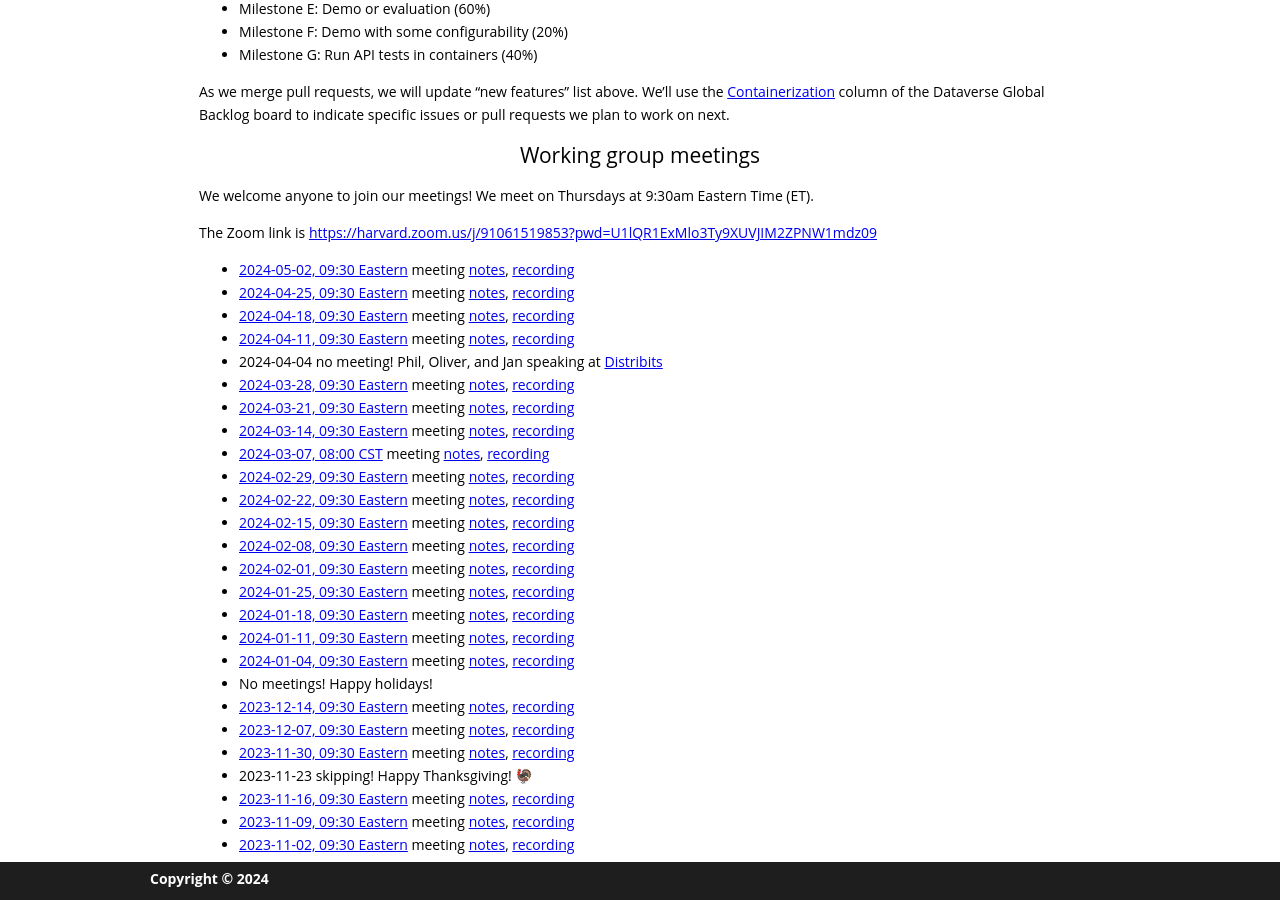
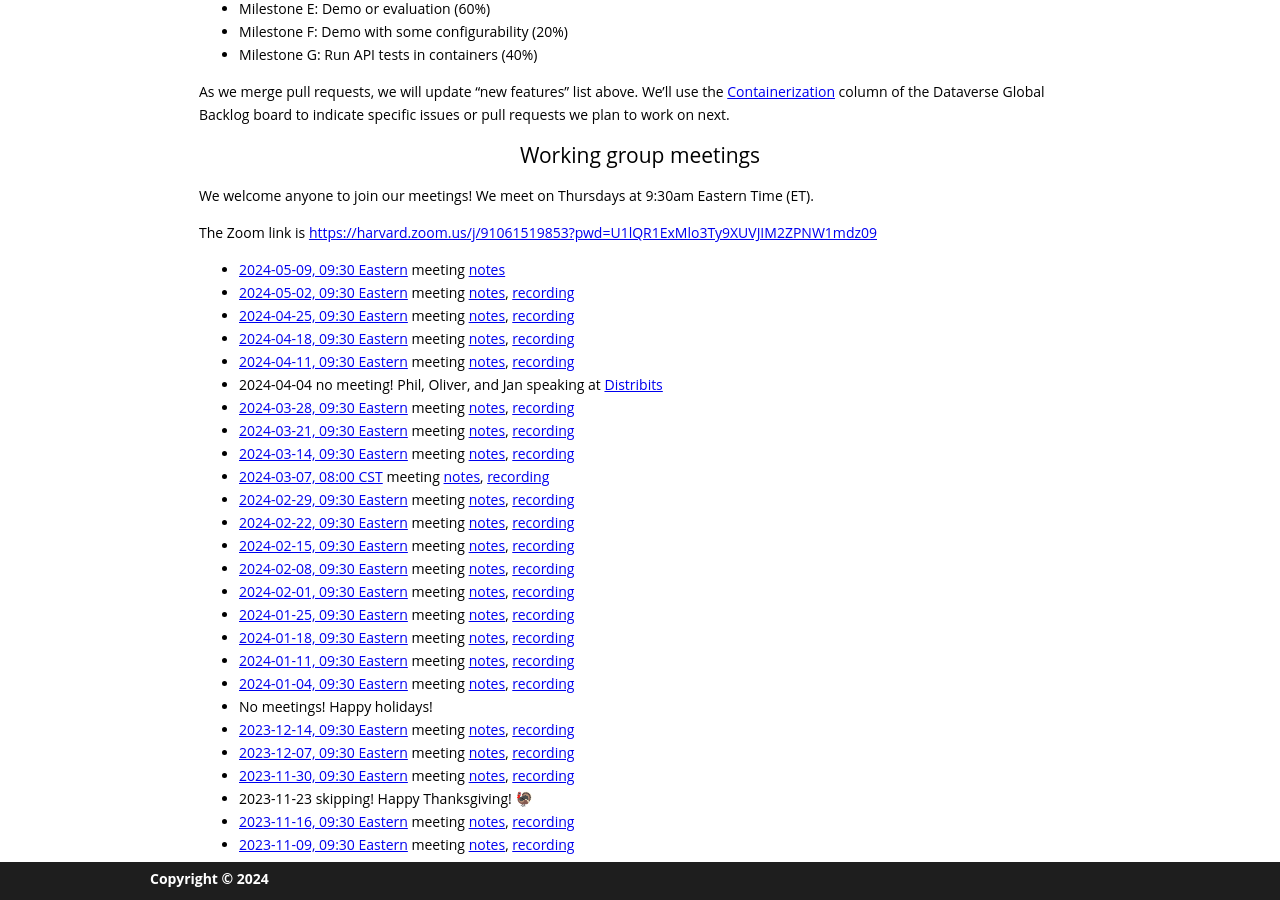
Before and after one commit to gdcc/ct.gdcc.io, a Jekyll site: the page built from index.md, in a window 1280 px wide and 900 px high, scrolled down 1703 px. Built offline with Jekyll 4.4.1, drawn with Linux system fonts in a browser that asks for light colours; our own code applies the rules of GitHub Pages for plain Markdown files.

Commit message:
add next meeting

```diff
--- a/index.md
+++ b/index.md
@@ -62,6 +62,7 @@ We welcome anyone to join our meetings! We meet on Thursdays at 9:30am Eastern T
 
 The Zoom link is <https://harvard.zoom.us/j/91061519853?pwd=U1lQR1ExMlo3Ty9XUVJIM2ZPNW1mdz09>
 
+- [2024-05-09, 09:30 Eastern](https://time.is/compare/0930_9_May_2024_in_Boston) meeting [notes](https://docs.google.com/document/d/1RJttpY_rlDdOQkWcekQXNIhqo0AfTv-fdivWJjiakDQ/edit?usp=sharing)
 - [2024-05-02, 09:30 Eastern](https://time.is/compare/0930_2_May_2024_in_Boston) meeting [notes](https://docs.google.com/document/d/1xbthfULWFeaAG8ekoBWIsc1ticGfKPPjwtF3vkVMf6M/edit?usp=sharing), [recording](https://harvard.zoom.us/rec/share/UngifpZved18pmzL1p7_Sm8mkzhK6-wHtvpuERI1JM-pXTJp6Hal4GW8o9ItY8XB.bpHlhuSMAumc4Onz)
 - [2024-04-25, 09:30 Eastern](https://time.is/compare/0930_25_Apr_2024_in_Boston) meeting [notes](https://docs.google.com/document/d/1k0H1Zw2FM7YtawC5QiEyU9FHFAf1__hD7NM04xH2SkM/edit?usp=sharing), [recording](https://harvard.zoom.us/rec/share/TTUZg4SwZb5SdgWedOzoyLGSqB-Ade-t92y83tSYDsmDRZCQJbxd8mpuNXzjBdVl.TVkCjYZEvHTm5bPE)
 - [2024-04-18, 09:30 Eastern](https://time.is/compare/0930_18_Apr_2024_in_Boston) meeting [notes](https://docs.google.com/document/d/13SrRs_jEYDMqnxsztMBTor9J2XsC8Q6ZCqlOLhQOxuk/edit?usp=sharing), [recording](https://harvard.zoom.us/rec/share/TtV8_6U29xMHGTwSG9p9h0hw-mJcnh9DeD1yXJhlUTssNyOYcxnsrKvYu1bhrHJS.wGRBdo77R2XYJwSw)
```
